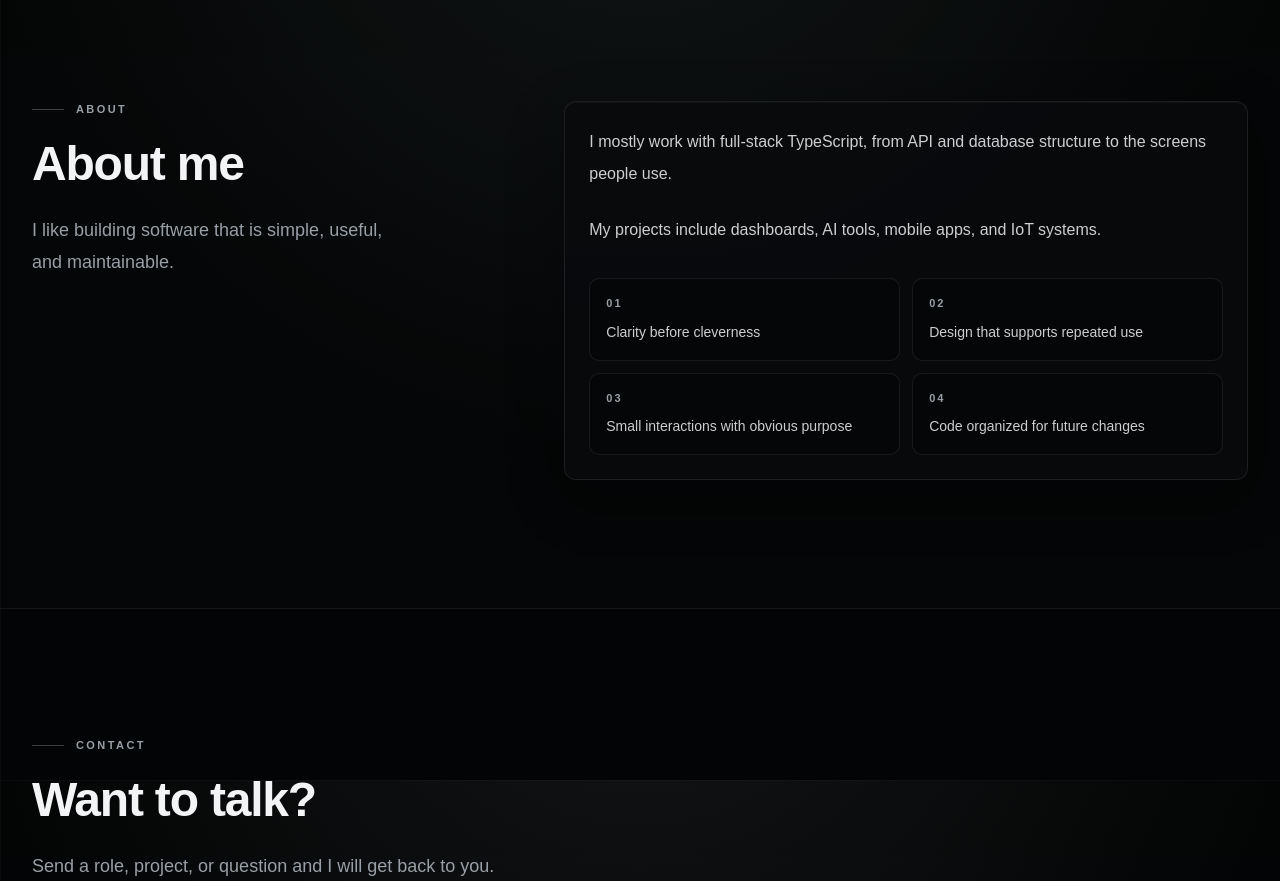
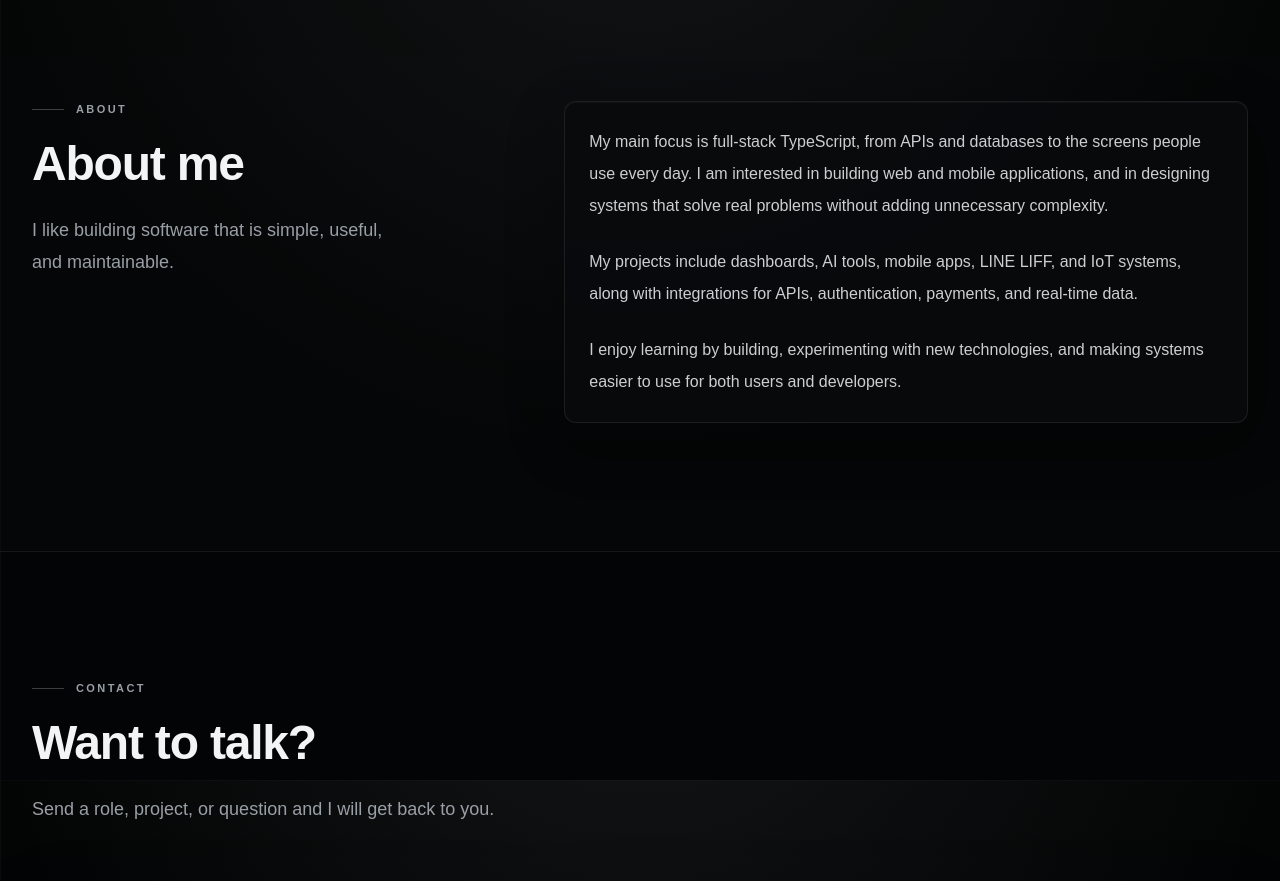
Before and after one commit to Pachara2332/portfolio, a Next.js app: page / in a window 1280 px wide. Shown: the part 6420-7301 px from the top of the page. Built offline with nearby package versions, Linux system fonts and the light colour scheme; a web font is replaced by a local one.

Commit message:
Update AboutSection content and refine language notes for clarity and detail

```diff
--- a/components/about/about-section.tsx
+++ b/components/about/about-section.tsx
@@ -29,21 +29,6 @@ export function AboutSection() {
                 </p>
               ))}
             </div>
-            <div className="mt-8 grid gap-3 sm:grid-cols-2">
-              {t.about.principles.map((principle, index) => (
-                <div
-                  key={principle}
-                  className="group rounded-lg border border-border/70 bg-background/38 p-4 transition-colors hover:border-foreground/18 hover:bg-secondary/34"
-                >
-                  <p className="text-[11px] font-semibold uppercase tracking-[0.18em] text-muted-foreground">
-                    0{index + 1}
-                  </p>
-                  <p className="mt-2 text-sm font-medium leading-6 text-foreground/84">
-                    {principle}
-                  </p>
-                </div>
-              ))}
-            </div>
           </div>
         </FadeUp>
       </div>
--- a/data/i18n.ts
+++ b/data/i18n.ts
@@ -583,8 +583,9 @@ model EnrollmentApplication {
       subtitle:
         "I like building software that is simple, useful, and maintainable.",
       notes: [
-        "I mostly work with full-stack TypeScript, from API and database structure to the screens people use.",
-        "My projects include dashboards, AI tools, mobile apps, and IoT systems.",
+        "My main focus is full-stack TypeScript, from APIs and databases to the screens people use every day. I am interested in building web and mobile applications, and in designing systems that solve real problems without adding unnecessary complexity.",
+        "My projects include dashboards, AI tools, mobile apps, LINE LIFF, and IoT systems, along with integrations for APIs, authentication, payments, and real-time data.",
+        "I enjoy learning by building, experimenting with new technologies, and making systems easier to use for both users and developers.",
       ],
       principles: [
         "Clarity before cleverness",
@@ -1114,8 +1115,9 @@ CREATE TABLE public.bookings (
       subtitle:
         "ผมชอบทำ software ที่เรียบง่าย ใช้งานได้จริง และดูแลต่อได้",
       notes: [
-        "งานหลักของผมอยู่ที่ full-stack TypeScript ตั้งแต่ API และฐานข้อมูล ไปจนถึงหน้าจอที่ผู้ใช้เห็น",
-        "โปรเจกต์ที่เคยทำมีทั้ง dashboard, AI tools, mobile app และ IoT",
+        "งานหลักของผมอยู่ที่ full-stack TypeScript ตั้งแต่ API ฐานข้อมูล ไปจนถึงหน้าจอที่ผู้ใช้ใช้งานจริง โดยสนใจการพัฒนา Web และ Mobile Application รวมถึงการออกแบบระบบที่แก้ปัญหาได้จริงมากกว่าการทำ feature ที่ซับซ้อนเกินจำเป็น",
+        "โปรเจกต์ที่เคยทำมีทั้ง dashboard, AI tools, mobile app, LINE LIFF และ IoT รวมถึงระบบที่มีการเชื่อมต่อ API, authentication, payment และ real-time data",
+        "ผมชอบเรียนรู้ผ่านการลงมือทำ ทดลองเทคโนโลยีใหม่ และพัฒนาระบบให้ใช้งานง่ายขึ้นทั้งในมุมผู้ใช้และผู้พัฒนา",
       ],
       principles: [
         "ชัดเจนก่อนสวยซับซ้อน",
```
